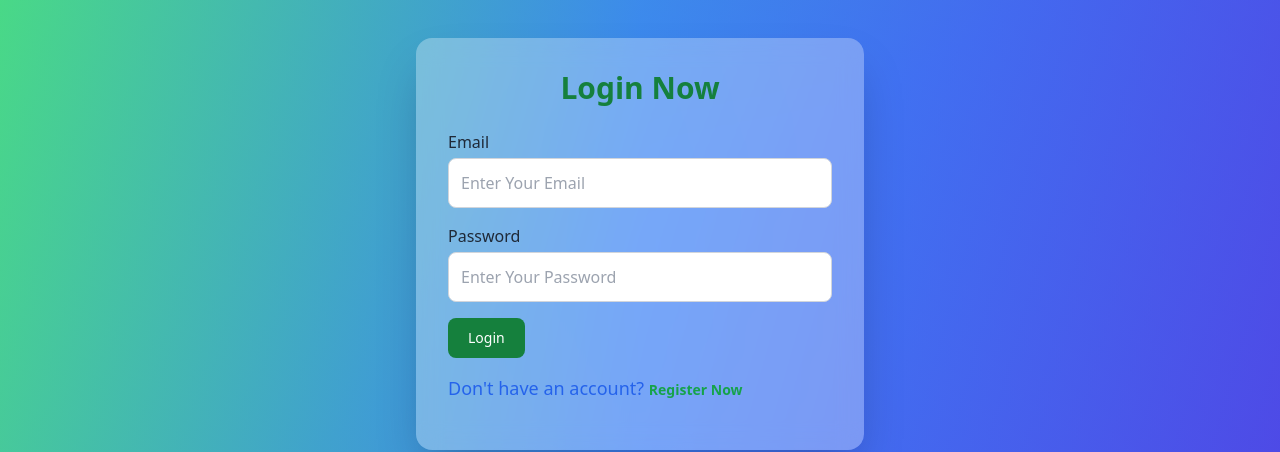
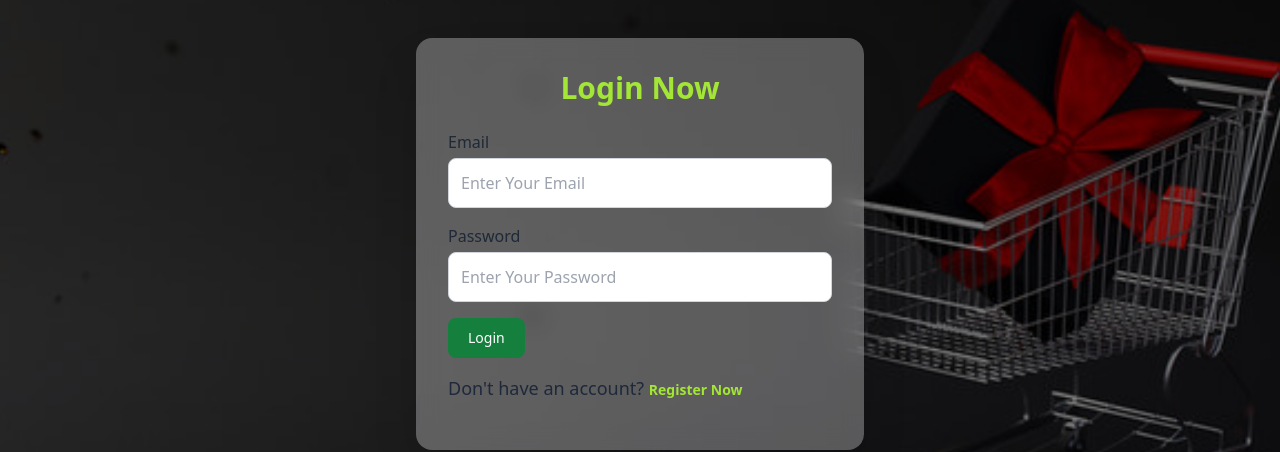
Before and after one commit to MohamedKamal100/E-Commerce, a React (Vite) app: page /#/login in a window 1280 px wide. Shown: the part 236-688 px from the top of the page. Built offline with nearby package versions, Linux system fonts and the light colour scheme; no server answers.

Commit message:
make background image for the register and login

```diff
--- a/src/components/Login/Login.jsx
+++ b/src/components/Login/Login.jsx
@@ -4,6 +4,8 @@ import React, { useContext, useState } from "react";
 import { useFormik } from "formik";
 import { Link, useNavigate } from "react-router-dom";
 import * as Yup from "yup";
+import bg from '../../assets/images/image.png';
+
 import axios from "axios";
 import { AuthContext } from "../Context/AuthContext";
 
@@ -51,11 +53,18 @@ export default function Login() {
   });
 
   return (
+
     <div className="min-h-screen flex justify-center items-center relative overflow-hidden">
-      <div className="absolute inset-0 bg-gradient-to-br from-green-400 via-blue-500 to-indigo-600 animate-gradient-xy"></div>
-      <div className="absolute inset-0 bg-gradient-to-r from-green-400 via-blue-500 to-indigo-600 opacity-70 animate-gradient-xy"></div>
+      <div
+        className="absolute inset-0 bg-cover bg-center"
+        style={{ backgroundImage: `url(${bg})` }}
+      ></div>
+
+
+      <div className="absolute inset-0 bg-black opacity-50"></div>
+
       <div className="relative z-10 w-full max-w-md mx-auto backdrop-blur-md bg-white/30 rounded-2xl p-8 shadow-2xl">
-        <h2 className="text-3xl font-bold text-green-700 mb-6 text-center">Login Now</h2>
+        <h2 className="text-3xl font-bold text-lime-400 mb-6 text-center">Login Now</h2>
 
         {apiError && (
           <div className="p-4 mb-4 text-sm text-red-800 bg-red-50 rounded-lg">{apiError}</div>
@@ -103,7 +112,7 @@ export default function Login() {
           <div className="sm:flex-col lg:flex-row justify-between items-center gap-6">
             <button
               type="submit"
-              className="text-white bg-green-700 hover:bg-green-800 focus:ring-4 focus:outline-none focus:ring-green-300 font-medium rounded-lg text-sm w-full sm:w-auto px-5 py-2.5 text-center flex items-center justify-center"
+              className="text-white bg-green-700 hover:bg-green-800 focus:ring-4 focus:outline-none focus:ring-green-300 font-medium rounded-lg text-sm w-full sm:w-auto px-5 py-2.5 text-center flex items-center justify-center "
               disabled={isLoading}
             >
               {isLoading ? (
@@ -131,10 +140,10 @@ export default function Login() {
               )}
             </button>
 
-            <p className="my-4 text-bold text-blue-600 text-lg">
+            <p className="my-4 text-bold text-slate-800 text-lg">
               Don't have an account?{" "}
               <span className="font-semibold">
-                <Link to={"/register"} className="text-green-600 text-sm hover:underline">
+                <Link to={"/register"} className="text-lime-400 text-sm hover:underline ">
                   Register Now
                 </Link>
               </span>
@@ -143,5 +152,6 @@ export default function Login() {
         </form>
       </div>
     </div>
+
   );
 }
--- a/src/components/Register/Register.jsx
+++ b/src/components/Register/Register.jsx
@@ -1,10 +1,9 @@
-
 import React, { useState } from "react";
 import { useFormik } from "formik";
 import { Link, useNavigate } from "react-router-dom";
 import * as Yup from "yup";
 import axios from "axios";
-
+import bg from "../../assets/images/image.png"; // استيراد الصورة
 
 export default function Register() {
   let navigate = useNavigate();
@@ -62,10 +61,19 @@ export default function Register() {
   });
 
   return (
-    <div className="min-h-screen flex justify-center items-center relative overflow-hidden">
-      <div className="absolute inset-0 bg-gradient-to-br from-green-400 via-blue-500 to-indigo-600 animate-gradient-xy"></div>
+    <div
+      className="min-h-screen flex justify-center items-center relative overflow-hidden"
+      style={{
+        backgroundImage: `url(${bg})`,
+        backgroundSize: "cover",
+        backgroundPosition: "center",
+      }}
+    >
+
+      <div className="absolute inset-0 bg-black opacity-40"></div>
+
       <div className="relative z-10 container max-w-lg mx-auto backdrop-blur-sm bg-white/50 shadow-lg rounded-2xl p-8">
-        <h2 className="text-3xl font-bold text-green-700 mb-6 text-center">Register Now</h2>
+        <h2 className="text-3xl font-bold text-lime-400 mb-6 text-center">Register Now</h2>
 
         {apiError && (
           <div className="p-4 mb-4 text-sm text-red-800 bg-red-50 rounded-lg">{apiError}</div>
@@ -129,7 +137,7 @@ export default function Register() {
               {isLoading ? <i className="fas fa-spinner fa-spin"></i> : "Register"}
             </button>
             <span className="font-semibold mx-10">
-              <Link to={"/login"} className="hover:text-green-600 hover:underline text-green-800">
+              <Link to={"/login"} className="hover:text-lime-400 hover:underline text-lime-800">
                 Login Now
               </Link>
             </span>
```
Also changed, not shown: src/assets/images/image.png (added).
